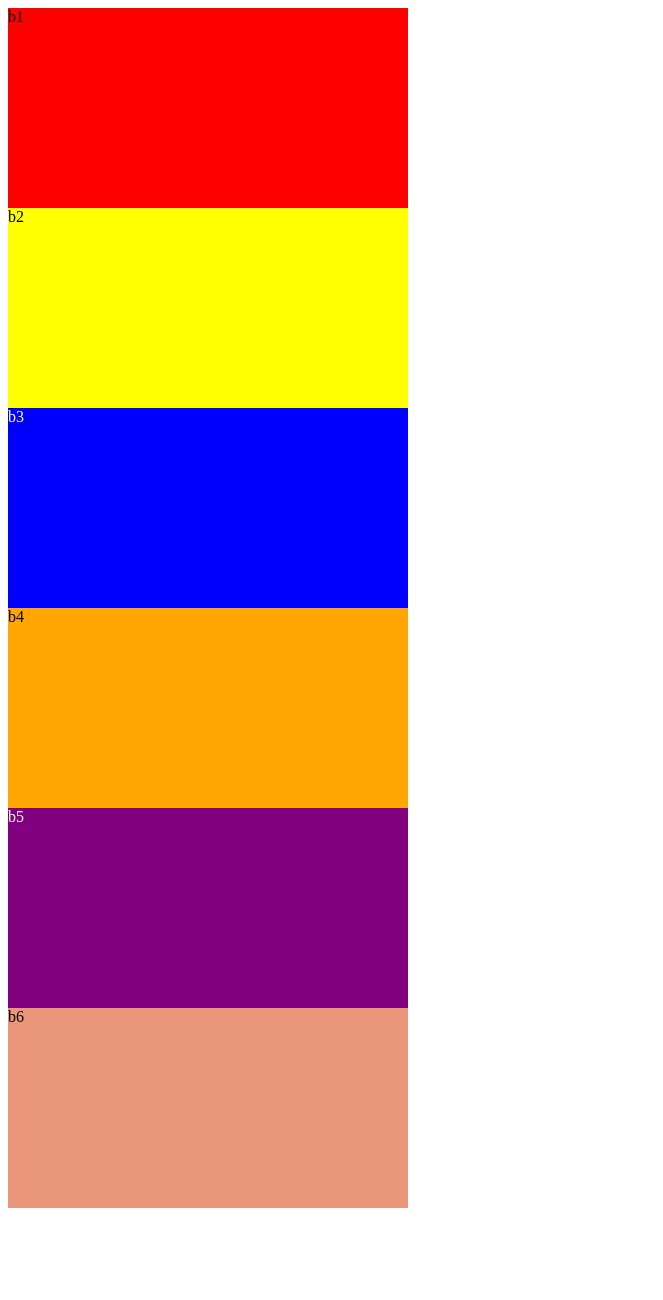
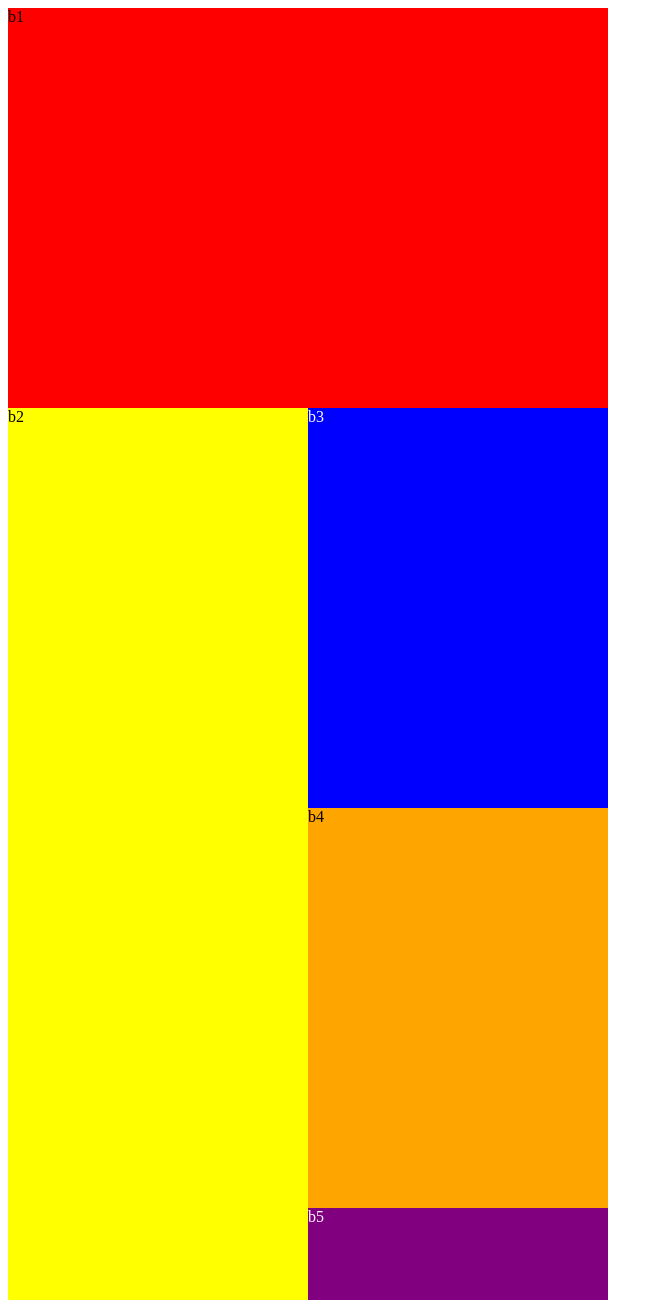
Before and after one commit to Newcomb/Layouts, a plain HTML site: page layout9.html in a window 1280 px wide. Shown: the top 1300 px of the page, without its empty margins (0-663 px from the left). Before the commit the page ends 1216 px from the top, so only its background shows below. Drawn offline with Linux system fonts and the light colour scheme.

Commit message:
Update layout9.html

```diff
--- a/layout9.html
+++ b/layout9.html
@@ -1,4 +1,3 @@
-
 <!DOCTYPE html>
 <head>
 <title>Layout</title>
@@ -18,36 +17,47 @@ div
 .b1
 {
     background-color:red;
+    width: 100%;
+    float: left;
+    height: 400px;
 }
-
 .b2
 {
     background-color:yellow;
+    float: left;
+    height: 1600px;
+    width: 50%;
 }
-
 .b3
 {
     background-color:blue;
     color:white;
+    float: right;
+    width: 50%;
+        height: 400px;
 }
-
 .b4
 {
     background-color:orange;
+        float: right;
+    width: 50%;
+        height: 400px;
 }
-
 .b5
 {
     background-color:purple;
     color:white;
+        float: right;
+    width: 50%;
+        height: 400px;
 }
-
 .b6
 {
     background-color:darksalmon;
+        float: right;
+    width: 50%;
+        height: 400px;
 }
-
-
 
 </style>
 </head>
```
